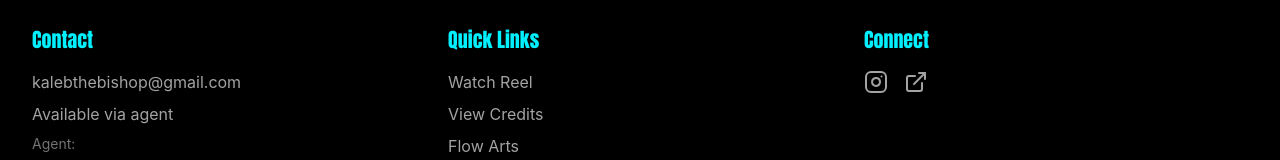
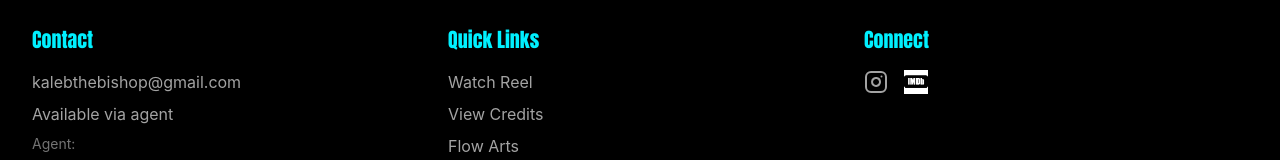
Before and after one commit to rabsauce/Kaleb-Bishop, a Next.js app: page / in a window 1280 px wide. Shown: the part 2055-2215 px from the top of the page. Built offline with nearby package versions, Linux system fonts and the light colour scheme.

Commit message:
Update Footer to use IMDb logo image for consistency with Navbar

```diff
--- a/components/Footer.tsx
+++ b/components/Footer.tsx
@@ -1,5 +1,5 @@
 import Link from 'next/link'
-import { Instagram, ExternalLink, Twitter } from 'lucide-react'
+import { Instagram, Twitter } from 'lucide-react'
 import { profile } from '@/data/profile'
 
 export default function Footer() {
@@ -102,10 +102,15 @@ export default function Footer() {
                   href={profile.contact.social.imdb}
                   target="_blank"
                   rel="noopener noreferrer"
-                  className="text-gray-400 hover:text-accent-blue transition-colors"
+                  className="text-gray-400 hover:opacity-80 transition-opacity inline-flex items-center justify-center w-6 h-6 overflow-hidden"
                   aria-label="IMDb"
                 >
-                  <ExternalLink className="w-6 h-6" />
+                  <img
+                    src="/images/imdb.jpg"
+                    alt="IMDb"
+                    className="w-[22px] h-[22px] object-cover object-center scale-110"
+                    style={{ filter: 'contrast(1.2)' }}
+                  />
                 </a>
               )}
               {profile.contact.social.twitter && (
```
